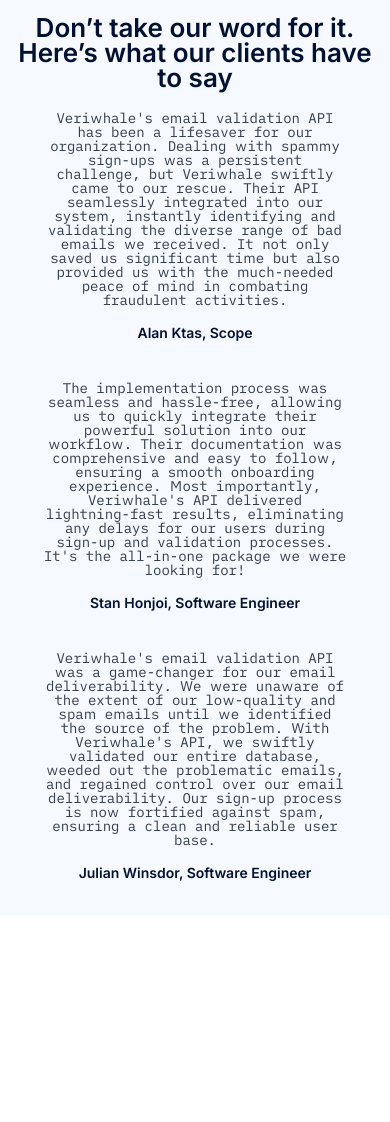
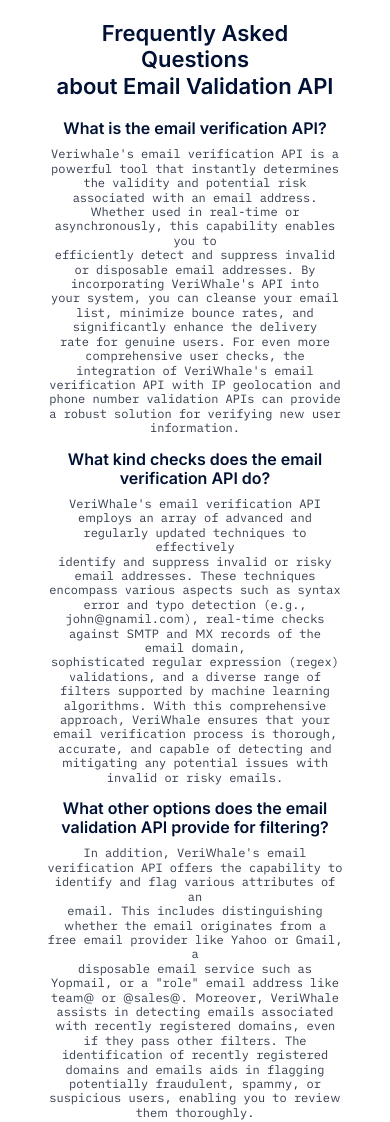
Before and after one commit to Anikonov-A/veriwhale, a plain HTML site: page index.html in a window 390 px wide. Before the commit the page ends 915 px from the top, so only its background shows below. Drawn offline with Linux system fonts and the light colour scheme.

Commit message:
responsive for faq section

```diff
--- a/css/faq.scss
+++ b/css/faq.scss
@@ -1,37 +1,151 @@
-.faq{
-  background:$white;
+.faq {
+  background: $white;
   padding: 90px 92px 80px;
-  .container{
-    max-width: 1256px ;
+
+  .container {
+    max-width: 1256px;
     margin: auto;
   }
-  .faq_wrapper{
-    h2{
-      color:$dark;
+
+  .faq_wrapper {
+    h2 {
+      color: $dark;
       text-align: center;
       font-size: 48px;
-      font-family:$inter;
+      font-family: $inter;
       font-weight: 600;
       line-height: 120%;
       margin-bottom: 54px;
     }
-    .faq_article_group{
+
+    .faq_article_group {
       padding: 0 60px;
-      h3{
-        color:$dark;
+
+      h3 {
+        color: $dark;
         font-size: 24px;
-        font-family:$inter;
+        font-family: $inter;
         font-weight: 600;
         line-height: 120%;
         margin-bottom: 16px;
       }
-      p{
-        color:$greyBody;
+
+      p {
+        color: $greyBody;
         font-size: 16px;
-        font-family:$iawriterduov;
+        font-family: $iawriterduov;
         line-height: 120%;
         margin-bottom: 41px;
       }
     }
   }
 }
+
+@media (max-width: 991px) {
+  .faq {
+    padding: 45px 46px 40px;
+    .container {
+      .faq_wrapper {
+        h2 {
+          font-size: 46px;
+          margin-bottom: 40px;
+        }
+      }
+
+      .faq_article_group {
+        padding: 0;
+        h3 {
+        }
+
+        p {
+
+        }
+      }
+    }
+  }
+
+}
+@media (max-width: 767px) {
+  .faq {
+    padding: 20px 46px 20px;
+    .container {
+      .faq_wrapper {
+        h2 {
+          font-size: 36px;
+          margin-bottom: 20px;
+        }
+      }
+
+      .faq_article_group {
+        padding: 0;
+        h3 {
+          font-size: 18px;
+          margin-bottom: 8px;
+        }
+
+        p {
+          font-size: 14px;
+          margin-bottom: 15px;
+
+        }
+      }
+    }
+  }
+
+}
+@media (max-width: 575px) {
+  .faq {
+    .container {
+      text-align: center;
+      .faq_wrapper {
+        h2 {
+          font-size: 28px;
+          margin-bottom: 20px;
+        }
+      }
+
+      .faq_article_group {
+        padding: 0;
+        h3 {
+          font-size: 18px;
+          margin-bottom: 8px;
+        }
+
+        p {
+          font-size: 14px;
+          margin-bottom: 15px;
+
+        }
+      }
+    }
+  }
+
+}
+@media (max-width: 428px) {
+  .faq {
+    .container {
+      text-align: center;
+      .faq_wrapper {
+        h2 {
+          font-size: 22px;
+          margin-bottom: 20px;
+        }
+      }
+
+      .faq_article_group {
+        padding: 0;
+        h3 {
+          font-size: 16px;
+          margin-bottom: 8px;
+        }
+
+        p {
+          font-size: 12px;
+          margin-bottom: 15px;
+
+        }
+      }
+    }
+  }
+
+}
--- a/index.html
+++ b/index.html
@@ -410,7 +410,7 @@
             </div>
         </div>
     </section>-->
-    <section class="clients_review">
+<!--    <section class="clients_review">
         <div class="container">
             <div class="review_wrapper">
                 <h2>Don’t take our word for it.<br>
@@ -431,8 +431,8 @@
                 </div>
             </div>
         </div>
-    </section>
-<!--    <section class="faq">
+    </section>-->
+    <section class="faq">
         <div class="container">
             <div class="faq_wrapper">
                 <h2>Frequently Asked Questions<br>
@@ -454,7 +454,7 @@
             </div>
         </div>
     </section>
-    <section class="get_keys">
+<!--    <section class="get_keys">
         <div class="container">
             <div class="get_keys_wrapper">
                 <h2>Get your API key in 10 seconds and<br> start automating workflows</h2>
```
Also changed, not shown: css/style.css, 1 other file.
